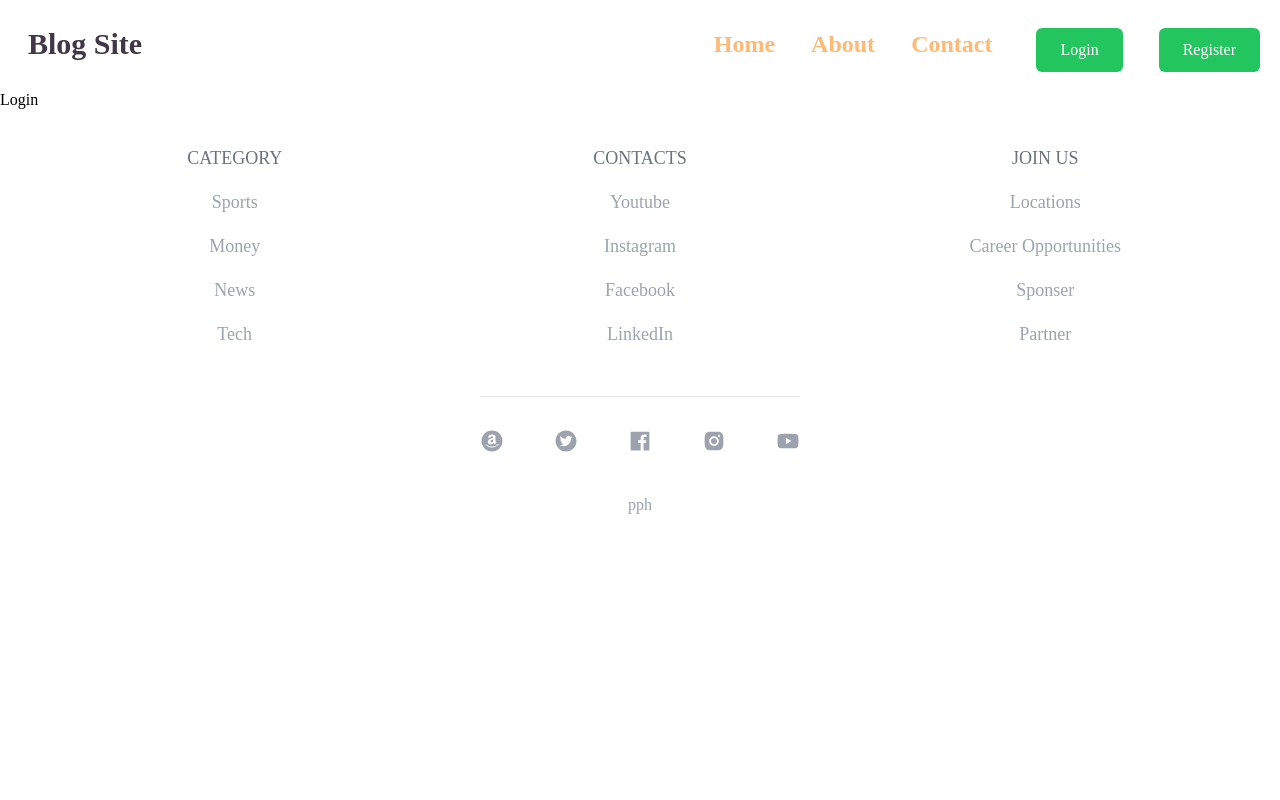
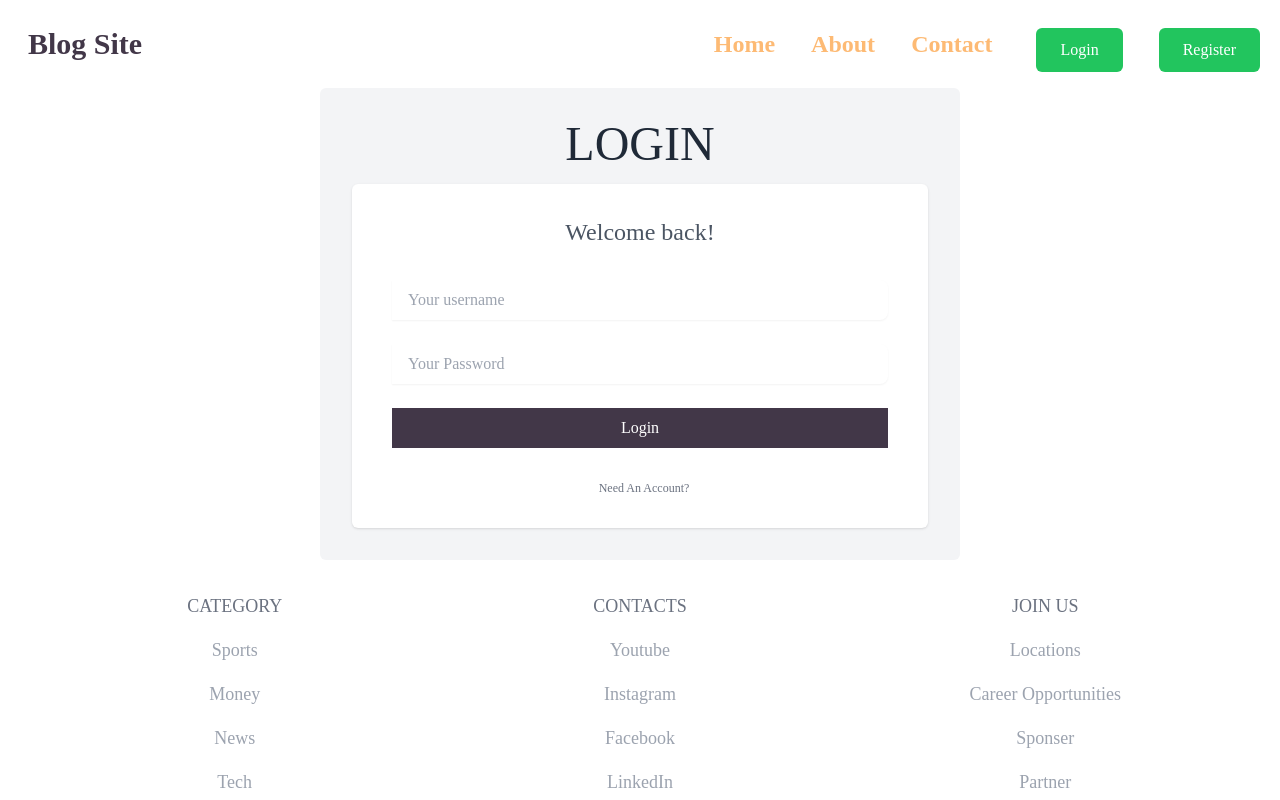
Before and after one commit to pphein/next-blog-site, a Next.js app: page /login in a window 1280 px wide. Shown: the top 800 px of the page. Built offline with nearby package versions, Linux system fonts and the light colour scheme; no server answers.

Commit message:
Post a create

```diff
--- a/next.config.mjs
+++ b/next.config.mjs
@@ -1,9 +1,9 @@
 /** @type {import('next').NextConfig} */
 const nextConfig = {
     experimental: {
-        appDir: true,
+        // appDir: true,
         serverComponentsExternalPackages: ["mongoose"]
-    }
+    },
 };
 
 // module.exports = nextConfig;
--- a/src/app/api/post/route.js
+++ b/src/app/api/post/route.js
@@ -26,10 +26,12 @@ export async function POST(req) {
 
     try {
         const body = await req.json();
+        console.log(body);
         const newPost = await Post.create(body);
 
         return new Response(JSON.stringify(newPost), { status: 201 });
     } catch (error) {
+        console.log(error)
         return new Response(JSON.stringify(null), { status: 500 });
     }
 }
--- /dev/null
+++ b/src/app/create-post/page.js
@@ -0,0 +1,105 @@
+'use client'
+import React, { useState } from "react";
+import { useRouter } from "next/navigation";
+import { useSession } from "next-auth/react";
+import { ToastContainer, toast } from "react-toastify";
+
+const CreatePost = () => {
+    const [title, setTitle] = useState('');
+    const [desc, setDesc] = useState('');
+    const [category, setCategory] = useState('');
+
+    const { data: session, status } = useSession();
+    const router = useRouter();
+
+    if (status === 'loading') {
+        return <p className="text-center text-5xl">Loading...</p>
+    }
+
+    if (status === 'unauthenticated') {
+        return <p>Access Denied</p>;
+    }
+
+    const handleSubmit = async (e) => {
+        e.preventDefault()
+
+        if (!title || !category || !desc) {
+            toast.error("All fields are required")
+            return;
+        }
+
+        try {
+            const res = await fetch('http://localhost:3000/api/post', {
+                headers: {
+                    'Content-Type': 'application/json',
+                    'Authorization': `Bearer ${session?.user?.accessToken}`
+                },
+                method: 'POST',
+                body: JSON.stringify({ title, desc, category, authorId: session?.user?._id })
+
+            })
+            console.log(res);
+            if (!res.ok) {
+                throw new Error("Error occured on creating a post")
+            }
+
+            const post = await res.json();
+            router.push('/');
+        } catch (error) {
+            console.log(error);
+        }
+    }
+
+    return (
+        <section className="bg-gray-100 max-w-screen-sm m-auto p-8">
+            <div className="mb-4 w-full text-4xl font-light text-center text-gray-800 uppercase sm-text-5xl">
+                <h1 className="sm:text-3xl text-2xl font-medim title-font text-gray-900 mb-4">
+                    Create A Post
+                </h1>
+                <div className="flex mt-2 justify-center">
+                    <div className="w-16 h-1 rounded-full bg-indigo-500 inline-flex"></div>
+                </div>
+            </div>
+            <div className="mt-8">
+                <form onSubmit={handleSubmit}>
+                    <div className="flex flex-col mb-6">
+                        <input
+                            type="text"
+                            onChange={(e) => setTitle(e.target.value)}
+                            className="w-full focus:outline-none p-2"
+                            placeholder="Title"
+                        />
+                    </div>
+                    <div className="flex flex-col mb-6">
+                        <input
+                            type="text"
+                            onChange={(e) => setDesc(e.target.value)}
+                            className="w-full focus:outline-none pt-8 pb-8"
+                            placeholder="Description"
+                        />
+                    </div>
+                    <div className="flex flex-col mb-6">
+                        <select
+                            onChange={(e) => setCategory(e.target.value)}
+                            className="w-full focus:outline-none p-2 mt-4"
+                        >
+                            <option value="sports">Sports</option>
+                            <option value="money">Money</option>
+                            <option value="news">News</option>
+                            <option value="tech">Tech</option>
+                            <option value="programming">Programming</option>
+                        </select>
+                    </div>
+                    <button
+                        type="submit"
+                        className="px-6 py-2.5 rounded-md bg-primary mt-3 text-white hover:bg-blue-500 hover:text-white transition-all duration-200"
+                    >
+                        Post
+                    </button>
+                </form>
+            </div>
+        </section>
+    )
+}
+
+export default CreatePost;
--- a/src/app/login/page.js
+++ b/src/app/login/page.js
@@ -1,8 +1,110 @@
-import React from "react";
+'use client';
+import React, { useState } from "react";
+import { signIn } from "next-auth/react";
+import { useRouter } from "next/navigation";
+import { ToastContainer, toast } from "react-toastify";
 
 const Login = () => {
+    // const [email, setEmail] = useState("");
+    const [username, setUsername] = useState("");
+    const [password, setPassword] = useState("");
+    const router = useRouter();
+
+    const handleSubmit = async (e) => {
+        e.preventDefault();
+        // console.log(email)
+        console.log(username);
+        console.log(password)
+
+        if (password === '' || username === '') {
+            toast.error("Fill all fields");
+            return;
+        }
+
+        if (password.length < 6) {
+            toast.error("Password must be at least 6 characters long");
+            return;
+        }
+
+        try {
+            const res = await signIn('credentials', { username, password, redirect: false });
+            console.log(res)
+            if (res?.error == null) {
+                router.push('/');
+            } else {
+                toast.error("Error occured while logging");
+            }
+        } catch (error) {
+            console.log(error)
+        }
+    }
     return (
-        <div>Login</div>
+        <section className="bg-gray-100 max-w-screen-sm m-auto p-8 flex flex-col align-center justify-center rounded-md">
+            <h1 className="mb-4 w-full text-4xl font-light text-center text-gray-800 uppercase sm:text-5xl">
+                Login
+            </h1>
+            <div className="flex flex-col w-full px-4 py-8 bg-white rounded-md shadow sm:px-6 md:px-8 lg:px-10">
+                <div className="self-center text-xl font-light text-gray-600 sm:text-2xl">
+                    Welcome back!
+                </div>
+                <div className="mt-8">
+                    <form onSubmit={handleSubmit}>
+                        <div className="mb-2">
+                            <div className="flex flex-col mb-6">
+                                <div className="flex">
+                                    <input
+                                        onChange={(e) => setUsername(e.target.value)}
+                                        type="text"
+                                        placeholder="Your username"
+                                        className="rounded-r-lg flex-1 appearance-none border-gray-400 w-full py-2 px-4 bg-white text-gray-700 placeholder-gray-400 shadow-sm text-base focus:outline-none focus:ring-2 focus:ring-purple-600 fucus:border-transparent"
+                                    />
+                                </div>
+                            </div>
+                            {/* <div className="flex flex-col mb-6">
+                                <div className="flex">
+                                    <input
+                                        onChange={(e) => setEmail(e.target.value)}
+                                        type="email"
+                                        placeholder="Your Email"
+                                        className="rounded-r-lg flex-1 appearance-none border-gray-400 w-full py-2 px-4 bg-white text-gray-700 placeholder-gray-400 shadow-sm text-base focus:outline-none focus:ring-2 focus:ring-purple-600 fucus:border-transparent"
+                                    />
+                                </div>
+                            </div> */}
+                            <div className="flex flex-col mb-6">
+                                <div className="flex">
+                                    <input
+                                        onChange={(e) => setPassword(e.target.value)}
+                                        type="password"
+                                        placeholder="Your Password"
+                                        className="rounded-r-lg flex-1 appearance-none border-gray-400 w-full py-2 px-4 bg-white text-gray-700 placeholder-gray-400 shadow-sm text-base focus:outline-none focus:ring-2 focus:ring-purple-600 fucus:border-transparent"
+                                        id="sign-in-email"
+                                    />
+                                </div>
+                            </div>
+                            <div className="flex w-full">
+                                <button
+                                    type="submit"
+                                    className="py-2 px-4 bg-primary hover:bg-blue-700 focus:ring-purple-500 focus:ring-offset-purple-200 text-white w-full transition-all duration-300"
+                                >
+                                    Login
+                                </button>
+                            </div>
+                        </div>
+                    </form>
+                </div>
+                <div className="flex items-center justify-center mt-6">
+                    <a
+                        href="/register"
+                        // target="_blank"
+                        className="inline-flex items-center text-xs font-thin text-center text-gray-500 hover:text-gray-700"
+                    >
+                        <span className="ml-2">
+                            Need An Account?
+                        </span>
+                    </a>
+                </div>
+            </div>
+        </section>
     )
 }
 
--- a/src/app/register/page.js
+++ b/src/app/register/page.js
@@ -61,20 +61,20 @@ const Register = () => {
                         <div className="flex flex-col mb-6">
                             <div className="flex">
                                 <input
-                                    onChange={(e) => setEmail(e.target.value)}
-                                    type="email"
+                                    onChange={(e) => setUsername(e.target.value)}
+                                    type="text"
                                     className="rounded-r-lg flex-1 appearance-none border-gray-400 w-full py-2 px-4 bg-white text-gray-700 placeholder-gray-400 shadow-sm text-base focus:outline-none focus:ring-2 focus:ring-purple-600 fucus:border-transparent"
-                                    placeholder="Your email"
+                                    placeholder="Your username"
                                 />
                             </div>
                         </div>
                         <div className="flex flex-col mb-6">
                             <div className="flex">
                                 <input
-                                    onChange={(e) => setUsername(e.target.value)}
-                                    type="text"
+                                    onChange={(e) => setEmail(e.target.value)}
+                                    type="email"
                                     className="rounded-r-lg flex-1 appearance-none border-gray-400 w-full py-2 px-4 bg-white text-gray-700 placeholder-gray-400 shadow-sm text-base focus:outline-none focus:ring-2 focus:ring-purple-600 fucus:border-transparent"
-                                    placeholder="Your username"
+                                    placeholder="Your email"
                                 />
                             </div>
                         </div>
@@ -89,7 +89,7 @@ const Register = () => {
                             </div>
                         </div>
                         <div className="flex w-full">
-                            <button className="py-2 px-4 bg-primary hover:bg-blue-700 focus:ring-purple-500 focus:ring-offset-purple-200 text-white w-full transition-all duration-300">
+                            <button type="submit" className="py-2 px-4 bg-primary hover:bg-blue-700 focus:ring-purple-500 focus:ring-offset-purple-200 text-white w-full transition-all duration-300">
                                 Register
                             </button>
                         </div>
```
Also changed, not shown: src/app/api/auth/[...nextauth]/route.js (+8 -6 lines), src/app/api/register/route.js (+4 -3 lines), src/models/Post.js (+5 -5 lines).
